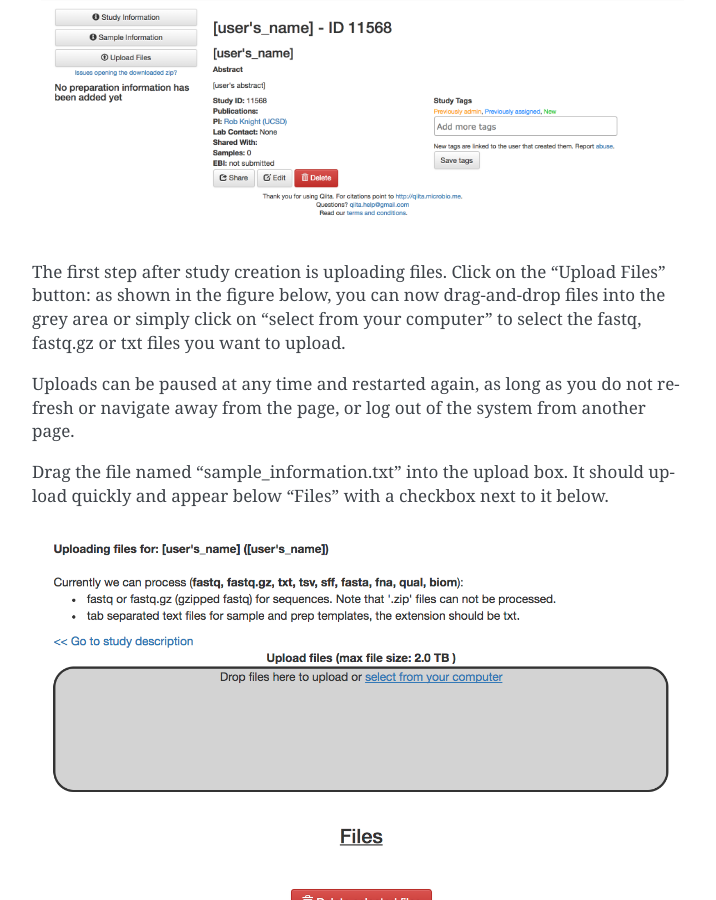
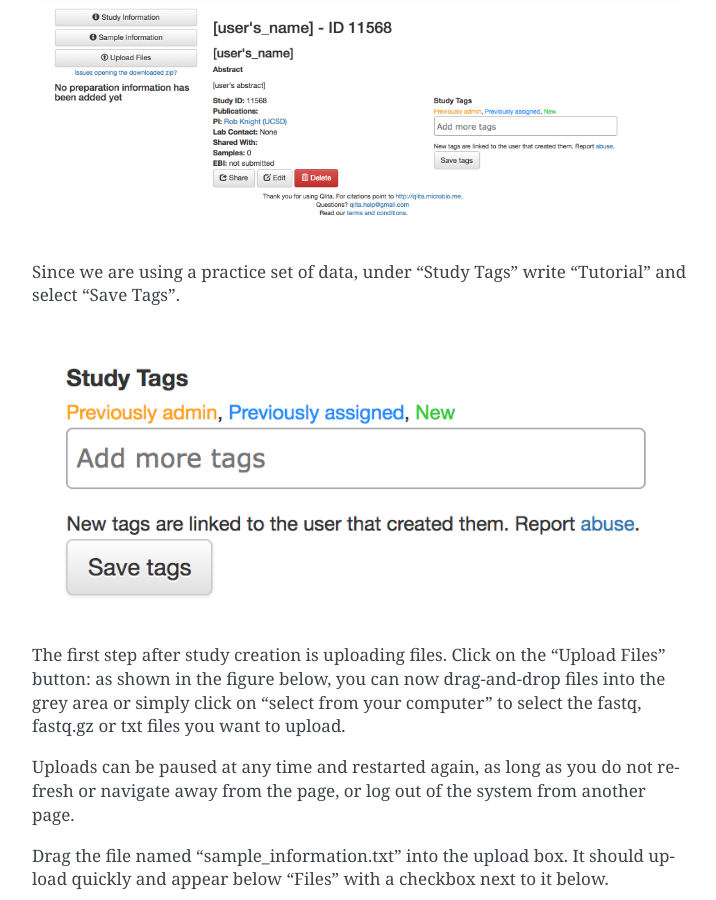
Before and after one commit to biocore/cmi-workshops, a Sphinx documentation site: the page built from docs/qiita-create-study.rst, in a window 1280 px wide and 900 px high, scrolled down 4767 px. Shown: the whole window, without its empty margins (388-1104 px from the left). Built offline with Sphinx 7.4.7, drawn with Linux system fonts in a browser that asks for light colours.

Commit message:
add tags

```diff
--- a/docs/qiita-create-study.rst
+++ b/docs/qiita-create-study.rst
@@ -150,6 +150,11 @@ manage all other aspects of your study.
 .. figure::  images/new_study_link4.png
    :align:   center
 
+Since we are using a practice set of data, under "Study Tags" write "Tutorial" and select "Save Tags".
+
+.. figure::  images/study_tag.png
+   :align:   center
+
 The first step after study creation is uploading files. Click on the
 "Upload Files" button: as shown in the figure below, you can now drag-and-drop
 files into the grey area or simply click on "select from your computer"
```
Also changed, not shown: docs/images/study_tag.png (added).
